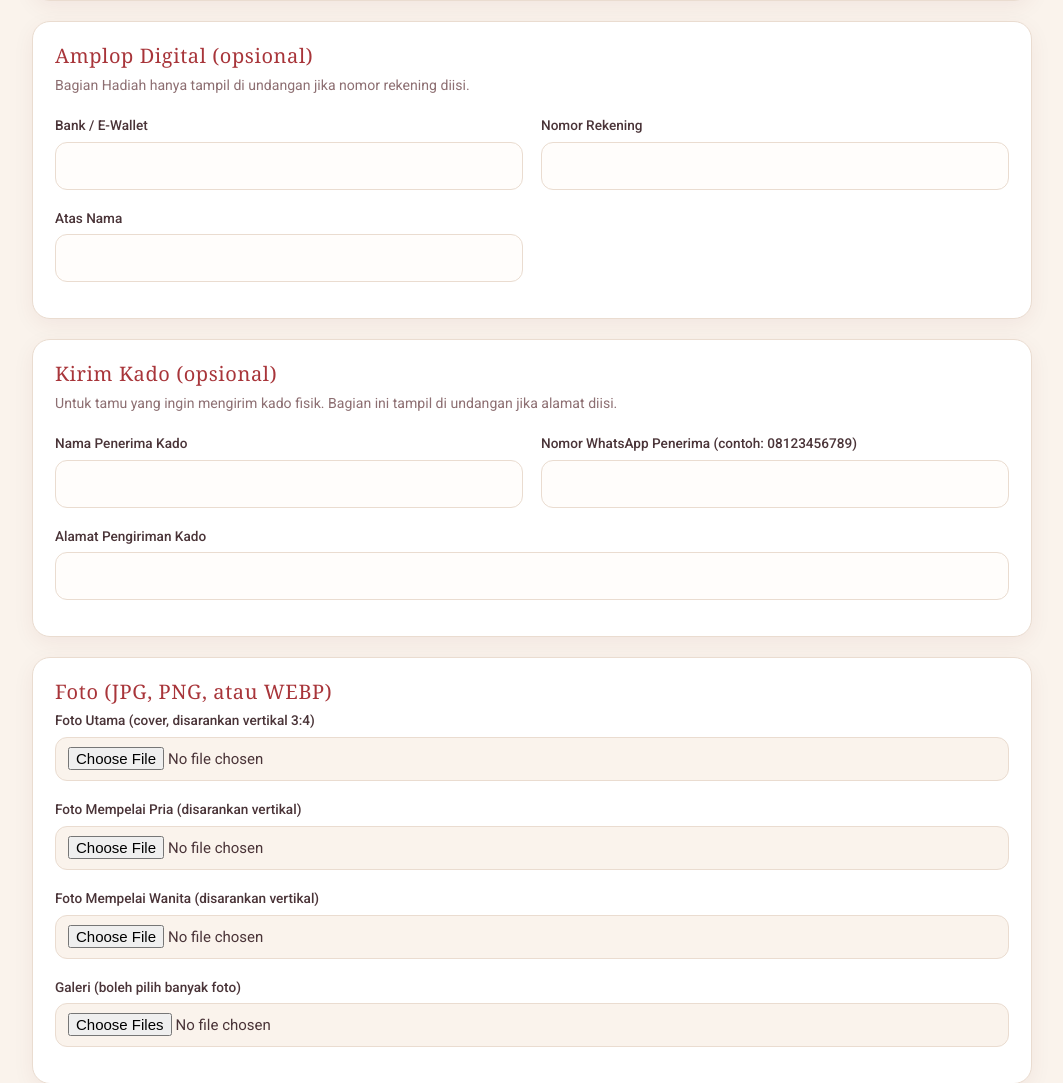
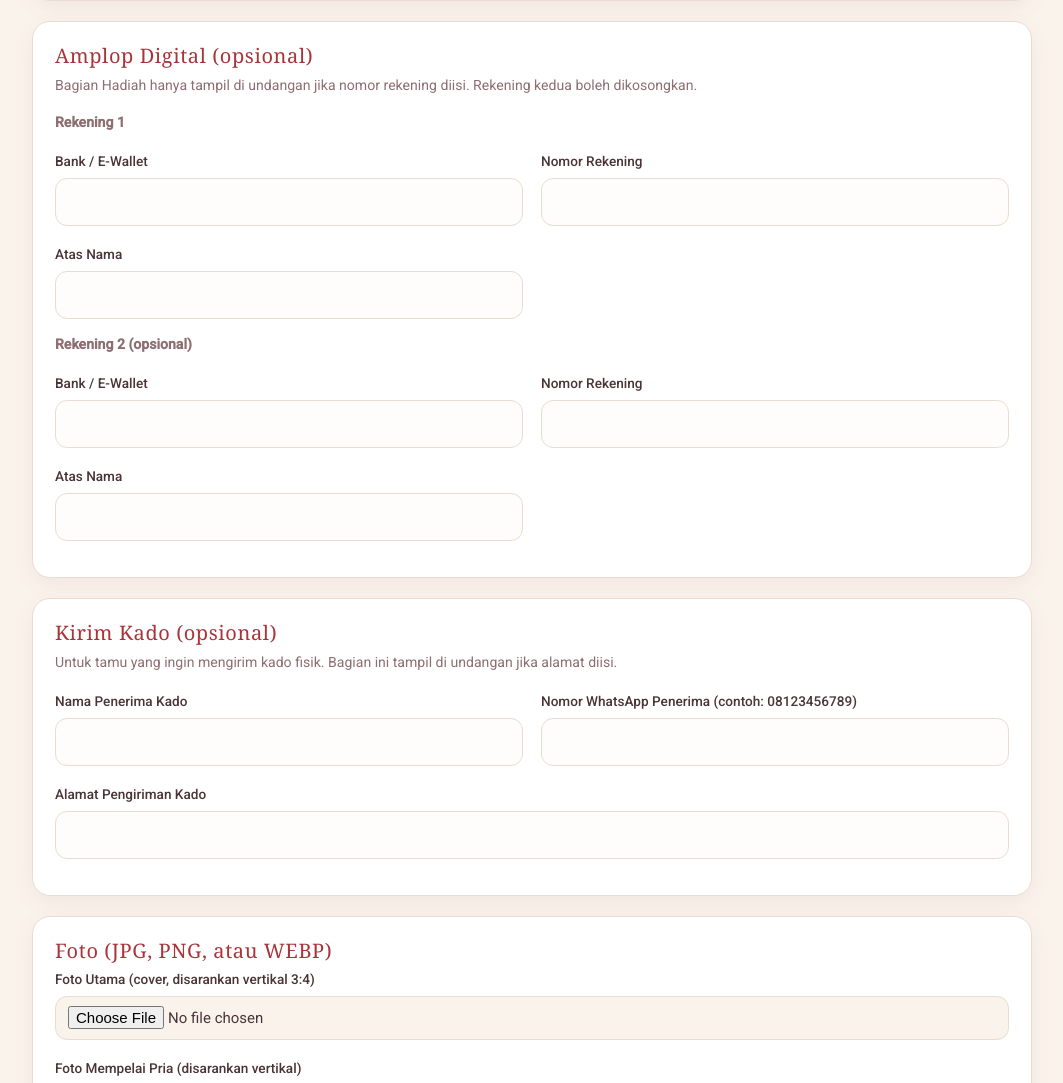
Before and after one commit to jamaludin4330-hub/undangan-digital-, a Flask app: page /admin/baru in a window 1280 px wide. Shown: the part 2204-3287 px from the top of the page, without its empty margins (108-1171 px from the left). Run offline with Flask 3, Linux system fonts and the light colour scheme; the visitor is signed in with stand-in values (Sample User, id 1); some libraries are stand-ins or nearby versions; some web fonts are replaced.

Commit message:
Update admin_form.html

```diff
--- a/templates/admin_form.html
+++ b/templates/admin_form.html
@@ -90,13 +90,20 @@
         {{ area('kalimat_penutup', 'Kalimat Penutup', 'Atas kehadiran serta doa restu Bapak/Ibu/Saudara/i, kami ucapkan terima kasih.', 2, 400) }}
       </div>
 
-      <div class="kartu">
+            <div class="kartu">
         <h3>Amplop Digital (opsional)</h3>
-        <p class="ket">Bagian Hadiah hanya tampil di undangan jika nomor rekening diisi.</p>
+        <p class="ket">Bagian Hadiah hanya tampil di undangan jika nomor rekening diisi. Rekening kedua boleh dikosongkan.</p>
+        <p class="ket"><strong>Rekening 1</strong></p>
         <div class="grid">
           {{ isian('bank', 'Bank / E-Wallet') }}
           {{ isian('no_rekening', 'Nomor Rekening') }}
           {{ isian('atas_nama', 'Atas Nama') }}
+        </div>
+        <p class="ket"><strong>Rekening 2 (opsional)</strong></p>
+        <div class="grid">
+          {{ isian('bank2', 'Bank / E-Wallet') }}
+          {{ isian('no_rekening2', 'Nomor Rekening') }}
+          {{ isian('atas_nama2', 'Atas Nama') }}
         </div>
       </div>
 
```
